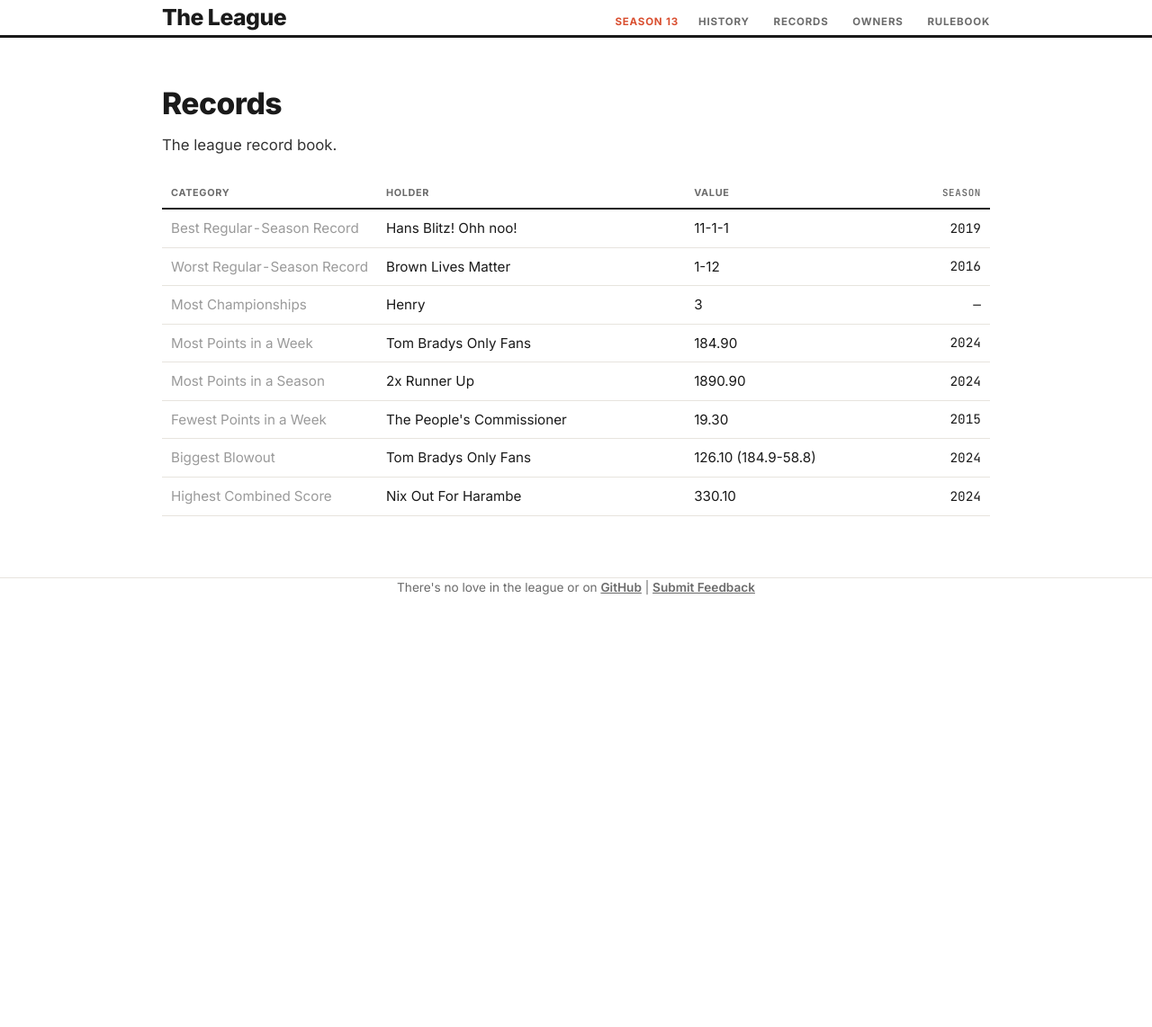
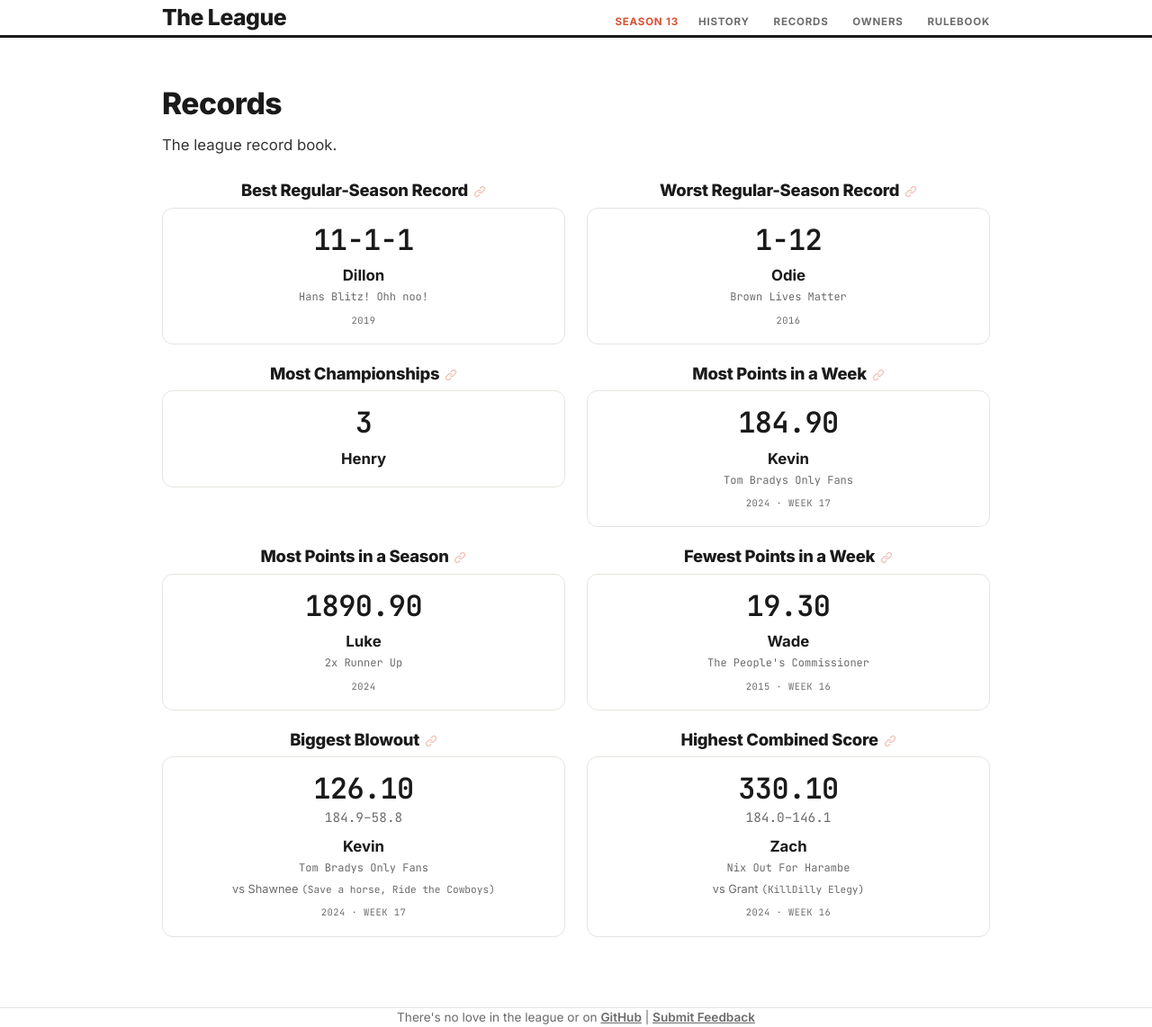
Before and after one commit to dillondrenzek/no-love-in-the-league, a Jekyll site: the page built from docs/records/index.md, in a window 1280 px wide. Shown: the whole page at 90% size. Built offline with Jekyll 4.4.1, drawn with Linux system fonts in a browser that asks for light colours; before the commit the page ends 900 px from its top, so only the background shows below that.

Commit message:
feat: update recordbook layout

```diff
--- a/docs/_data/records.yml
+++ b/docs/_data/records.yml
@@ -1,33 +1,97 @@
 records:
 - category: Best Regular-Season Record
+  value: 11-1-1
+  sub_value: null
+  season: 2019
+  week: null
   holder: Hans Blitz! Ohh noo!
-  value: 11-1-1
-  season: 2019
+  owner_id: theoceanpulse
+  owner_name: Dillon
+  team: Hans Blitz! Ohh noo!
+  opp_owner_id: null
+  opp_owner_name: null
+  opp_team: null
 - category: Worst Regular-Season Record
+  value: 1-12
+  sub_value: null
+  season: 2016
+  week: null
   holder: Brown Lives Matter
-  value: 1-12
-  season: 2016
+  owner_id: master-otis
+  owner_name: Odie
+  team: Brown Lives Matter
+  opp_owner_id: null
+  opp_owner_name: null
+  opp_team: null
 - category: Most Championships
+  value: '3'
+  sub_value: null
+  season: null
+  week: null
   holder: Henry
-  value: '3'
-  season: null
+  owner_id: henpen28
+  owner_name: Henry
+  team: null
+  opp_owner_id: null
+  opp_owner_name: null
+  opp_team: null
 - category: Most Points in a Week
+  value: '184.90'
+  sub_value: null
+  season: 2024
+  week: 17
   holder: Tom Bradys Only Fans
-  value: '184.90'
+  owner_id: kevbots22
+  owner_name: Kevin
+  team: Tom Bradys Only Fans
+  opp_owner_id: null
+  opp_owner_name: null
+  opp_team: null
+- category: Most Points in a Season
+  value: '1890.90'
+  sub_value: null
   season: 2024
-- category: Most Points in a Season
+  week: null
   holder: 2x Runner Up
-  value: '1890.90'
+  owner_id: lukstein
+  owner_name: Luke
+  team: 2x Runner Up
+  opp_owner_id: null
+  opp_owner_name: null
+  opp_team: null
+- category: Fewest Points in a Week
+  value: '19.30'
+  sub_value: null
+  season: 2015
+  week: 16
+  holder: The People's Commissioner
+  owner_id: sturmanator15
+  owner_name: Wade
+  team: The People's Commissioner
+  opp_owner_id: null
+  opp_owner_name: null
+  opp_team: null
+- category: Biggest Blowout
+  value: '126.10'
+  sub_value: 184.9–58.8
   season: 2024
-- category: Fewest Points in a Week
-  holder: The People's Commissioner
-  value: '19.30'
-  season: 2015
-- category: Biggest Blowout
+  week: 17
   holder: Tom Bradys Only Fans
-  value: 126.10 (184.9-58.8)
+  owner_id: kevbots22
+  owner_name: Kevin
+  team: Tom Bradys Only Fans
+  opp_owner_id: shawne2520997
+  opp_owner_name: Shawnee
+  opp_team: Save a horse, Ride the Cowboys
+- category: Highest Combined Score
+  value: '330.10'
+  sub_value: 184.0–146.1
   season: 2024
-- category: Highest Combined Score
+  week: 16
   holder: Nix Out For Harambe
-  value: '330.10'
-  season: 2024
+  owner_id: zachzoske
+  owner_name: Zach
+  team: Nix Out For Harambe
+  opp_owner_id: gganoom
+  opp_owner_name: Grant
+  opp_team: KillDilly Elegy
--- /dev/null
+++ b/docs/_includes/records_cards.html
@@ -0,0 +1,39 @@
+{%- comment -%}
+Record book as a vertical list: each row is the record's name (h3) on the left
+and a centered info card on the right. Reads site.data.records.records.
+{%- endcomment -%}
+<div class="records-list">
+  {%- for r in site.data.records.records %}
+  <section class="record-row">
+    <h3 class="record-row__name">{{ r.category }}</h3>
+    <article class="record-card">
+      <div class="record-card__value">{{ r.value }}</div>
+      {%- if r.sub_value %}
+      <div class="record-card__subvalue">{{ r.sub_value }}</div>
+      {%- endif %}
+      <div class="record-card__owner">
+        {%- if r.owner_id -%}
+        <a href="{{ '/teams/' | append: r.owner_id | append: '/' | relative_url }}">{{ r.owner_name }}</a>
+        {%- else -%}{{ r.owner_name | default: r.holder }}{%- endif -%}
+      </div>
+      {%- if r.team %}
+      <div class="record-card__team">{{ r.team }}</div>
+      {%- endif %}
+      {%- if r.opp_owner_name %}
+      <div class="record-card__opponent">
+        vs
+        {%- if r.opp_owner_id %}
+        <a href="{{ '/teams/' | append: r.opp_owner_id | append: '/' | relative_url }}">{{ r.opp_owner_name }}</a>
+        {%- else %} {{ r.opp_owner_name }}{%- endif %}
+        {%- if r.opp_team %} <span class="record-card__opp-team">({{ r.opp_team }})</span>{%- endif %}
+      </div>
+      {%- endif %}
+      {%- if r.season %}
+      <div class="record-card__meta">
+        {{ r.season }}{% if r.week %} · Week {{ r.week }}{% endif %}
+      </div>
+      {%- endif %}
+    </article>
+  </section>
+  {%- endfor %}
+</div>
--- a/docs/assets/main.scss
+++ b/docs/assets/main.scss
@@ -494,6 +494,83 @@ a.hero__subtitle--link:hover { text-decoration: underline; }
   line-height: 1.05;
 }
 
+// ---- Record book (two-up grid, name above each card) ------------------------
+.records-list {
+  display: grid;
+  grid-template-columns: repeat(2, 1fr);
+  gap: 22px 24px;
+  margin: 1.6em 0 2em;
+}
+.record-row {
+  display: flex;
+  flex-direction: column;
+  gap: 8px;
+}
+.record-row__name {
+  margin: 0;                 // override the h3 top margin inside a card row
+  font-size: 1.15rem;
+  text-align: center;
+}
+.record-card {
+  border: 1px solid var(--rule);
+  border-radius: 12px;
+  padding: 18px 20px;
+  background: var(--bg);
+  text-align: center;
+  display: flex;
+  flex-direction: column;
+  align-items: center;
+  gap: 2px;
+}
+.record-card__value {
+  font-family: var(--mono);
+  font-variant-numeric: tabular-nums;
+  font-weight: 800;
+  font-size: 2rem;
+  letter-spacing: -0.02em;
+  line-height: 1.05;
+  color: var(--ink);
+  margin-bottom: 8px;
+}
+.record-card__subvalue {
+  font-family: var(--mono);
+  font-variant-numeric: tabular-nums;
+  color: var(--muted);
+  font-size: 0.9rem;
+  margin: -6px 0 6px;
+}
+.record-card__owner { font-weight: 700; font-size: 1.05rem; }
+.record-card__owner a { color: var(--ink); text-decoration: none; }
+.record-card__owner a:hover { color: var(--brand); }
+.record-card__team {
+  font-family: var(--mono);
+  color: var(--muted);
+  font-size: 0.75rem;
+}
+.record-card__opponent {
+  font-size: 0.8rem;
+  color: var(--muted);
+  margin-top: 2px;
+}
+.record-card__opponent a { color: var(--muted); text-decoration: none; }
+.record-card__opponent a:hover { color: var(--brand); }
+.record-card__opp-team {
+  font-family: var(--mono);
+  font-size: 0.7rem;
+}
+.record-card__meta {
+  font-family: var(--mono);
+  font-size: 0.65rem;
+  color: var(--muted);
+  text-transform: uppercase;
+  letter-spacing: 0.05em;
+  margin-top: 6px;
+}
+@media (max-width: 640px) {
+  .records-list { grid-template-columns: 1fr; }
+  .record-row__name { font-size: 1.05rem; }
+}
+
 // ---- Owner "resume" card ----------------------------------------------------
 .resume {
   border: 1px solid var(--rule);
--- a/docs/records/index.md
+++ b/docs/records/index.md
@@ -5,8 +5,9 @@ permalink: /records/
 ---
 
 <!-- Hand-maintained template. Renders docs/_data/records.yml (generated by
-     scripts/generate_records.py) via _includes/records_table.html. -->
+     scripts/generate_records.py) as a grid of cards via records_cards.html.
+     records_table.html is the older table view — swap it in if you'd rather. -->
 
 The league record book.
 
-{% include records_table.html %}
+{% include records_cards.html %}
```
Also changed, not shown: scripts/generate_records.py (+9 -6 lines), 1 other file.
